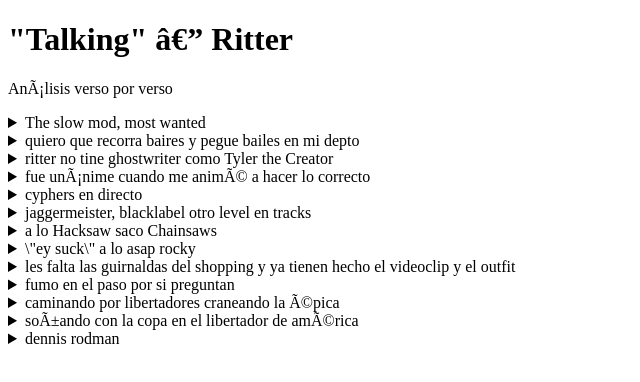
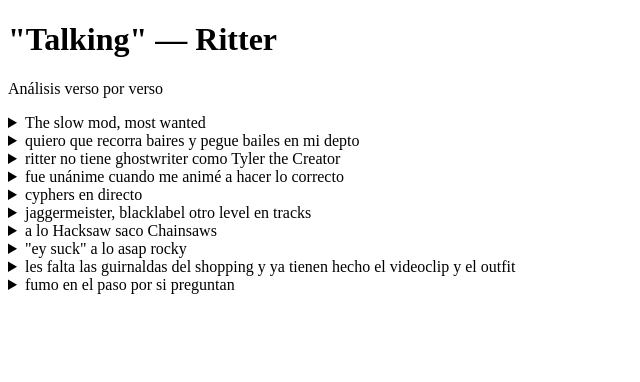
Before and after one commit to vilchi808s/entre-versos-y-barras, a Next.js app: page /talking in a window 1280 px wide. Shown: the top 382 px of the page, without its empty margins (0-640 px from the left). Built offline with nearby package versions, Linux system fonts and the light colour scheme.

Commit message:
Update talking.js

```diff
--- a/pages/talking.js
+++ b/pages/talking.js
@@ -3,22 +3,49 @@ import VersoExplicado from '../components/VersoExplicado';
 export default function Talking() {
   return (
     <div className="p-6 max-w-3xl mx-auto space-y-6">
-      <h1 className="text-3xl font-bold">"Talking" â€” Ritter</h1>
-      <p className="text-sm text-gray-500">AnÃ¡lisis verso por verso</p>
+      <h1 className="text-3xl font-bold">"Talking" — Ritter</h1>
+      <p className="text-sm text-gray-500">Análisis verso por verso</p>
 
-      <VersoExplicado verso="The slow mod, most wanted" explicacion="Se describe como una versiÃ³n lenta del â€˜modâ€™ (modder), alguien que transforma cosas a su estilo. TambiÃ©n hace juego con â€˜most wantedâ€™, como si fuera buscado por su estilo Ãºnico." />
-      <VersoExplicado verso="quiero que recorra baires y pegue bailes en mi depto" explicacion="Una lÃ­nea cargada de deseo y pertenencia. Baires (Buenos Aires) representa la ciudad, el caos, el amor, y el depto (departamento) es su refugio. Quiere que lo artÃ­stico o lo amoroso viaje desde lo urbano hasta su intimidad." />
-      <VersoExplicado verso="ritter no tine ghostwriter como Tyler the Creator" explicacion="Afirma con orgullo que escribe sus propias letras, a diferencia de muchos artistas. Compara con Tyler, quien tambiÃ©n ha sido criticado por ello, aunque ha demostrado autorÃ­a." />
-      <VersoExplicado verso="fue unÃ¡nime cuando me animÃ© a hacer lo correcto" explicacion="La estructura rÃ­tmica refuerza el sentido. Habla de tomar la decisiÃ³n adecuada y recibir apoyo por ello, aunque implicara riesgos." />
-      <VersoExplicado verso="cyphers en directo" explicacion="El tÃ©rmino â€˜cypherâ€™ refiere a encuentros de freestyle o rap improvisado, en donde se compite y se muestra habilidad lÃ­rica." />
-      <VersoExplicado verso="jaggermeister, blacklabel otro level en tracks" explicacion="La menciÃ³n de dos bebidas alcohÃ³licas (JÃ¤germeister y Black Label) refuerza el mood nocturno y crudo. â€˜Otro levelâ€™ sugiere que sus canciones estÃ¡n en un plano superior, borracho pero lÃºcido." />
-      <VersoExplicado verso="a lo Hacksaw saco Chainsaws" explicacion="â€˜Hacksawâ€™ hace referencia a la pelÃ­cula 'Hacksaw Ridge', sobre un soldado que salva vidas sin disparar un solo tiro. Pero Ritter da el giro: Ã©l saca 'chainsaws', sierras elÃ©ctricas, sugiriendo agresividad artÃ­stica. EstÃ¡ listo para cortar con todo, para destruir estructuras. Es una declaraciÃ³n de guerra poÃ©tica." />
-      <VersoExplicado verso='\"ey suck\" a lo asap rocky' explicacion="Imita el flow y dicciÃ³n de A$AP Rocky, conocido por su estilo arrastrado y melÃ³dico. 'Ey suck' suena como una crÃ­tica disimulada ('you suck'), dicho con gracia. Juega con la forma y el fondo: una burla escondida en un homenaje estilÃ­stico. Sutil, pero afilado." />
-      <VersoExplicado verso="les falta las guirnaldas del shopping y ya tienen hecho el videoclip y el outfit" explicacion="Una joya de crÃ­tica. Dice que muchos tienen ya el look de videoclip con solo comprarse adornos del shopping. No tienen contenido, pero lucen como estrellas. Ridiculiza el consumismo superficial en el rap actual. Y la musicalidad de â€˜guirnaldas del shoppingâ€™ alarga la ironÃ­a con ritmo." />
-      <VersoExplicado verso="fumo en el paso por si preguntan" explicacion="Referencia directa a su consumo de marihuana, pero dicho con una naturalidad que desactiva el escÃ¡ndalo. 'El paso' puede leerse como lugar o como movimiento. Una lÃ­nea chill, pero firme." />
-      <VersoExplicado verso="caminando por libertadores craneando la Ã©pica" explicacion="Camina por una calle y, al mismo tiempo, planifica una historia grandiosa ('craneando la Ã©pica'). Mezcla la cotidianidad con la ambiciÃ³n lÃ­rica." />
-      <VersoExplicado verso="soÃ±ando con la copa en el libertador de amÃ©rica" explicacion="ClarÃ­sima referencia a la Copa Libertadores, el torneo mÃ¡s importante de clubes en AmÃ©rica. Pero tambiÃ©n juega con el doble sentido de 'libertador de AmÃ©rica', aludiendo a figuras histÃ³ricas como BolÃ­var o San MartÃ­n. Una lÃ­nea con ambiciÃ³n futbolÃ­stica y Ã©pica continental." />
-      <VersoExplicado verso="dennis rodman" explicacion="Un nombre suelto que dice mucho. Rodman fue rebelde, polÃ©mico, rompedor. En el contexto del verso, Ritter se alinea con esa identidad desafiante, impredecible. Es una forma corta de decir: yo tambiÃ©n soy un outcast con estilo propio." />
+      <VersoExplicado
+        verso="The slow mod, most wanted"
+        explicacion="Se describe como una versión lenta del 'modo dios' y el más buscado: se presenta como alguien calmado pero poderoso y peligroso al mismo tiempo."
+      />
+      <VersoExplicado
+        verso="quiero que recorra baires y pegue bailes en mi depto"
+        explicacion="Una línea cargada de deseo y nostalgia. 'Baires' es Buenos Aires, y quiere que alguien viaje hasta allá para compartir algo íntimo en su departamento."
+      />
+      <VersoExplicado
+        verso="ritter no tiene ghostwriter como Tyler the Creator"
+        explicacion="Afirma con orgullo que escribe sus propias letras, a diferencia de quienes usan escritores fantasma, haciendo referencia a un rumor sobre Tyler."
+      />
+      <VersoExplicado
+        verso="fue unánime cuando me animé a hacer lo correcto"
+        explicacion="La estructura rítmica remarca la seguridad de sus decisiones. No fue casual, fue una decisión avalada por todos (o por su conciencia)."
+      />
+      <VersoExplicado
+        verso="cyphers en directo"
+        explicacion="El término 'cypher' refiere a encuentros de freestyle donde varios MCs improvisan. Habla de su capacidad para rapear en vivo, sin filtros."
+      />
+      <VersoExplicado
+        verso="jaggermeister, blacklabel otro level en tracks"
+        explicacion="La mención de dos bebidas alcohólicas de alto nivel refuerza la idea de calidad y madurez. Él rapea en otro nivel, como quien toma lo mejor."
+      />
+      <VersoExplicado
+        verso="a lo Hacksaw saco Chainsaws"
+        explicacion="'Hacksaw' hace referencia a la película 'Hacksaw Ridge', sobre un soldado que salva vidas sin disparar un solo tiro. Pero Ritter da el giro: él saca 'chainsaws', sierras eléctricas, sugiriendo agresividad artística. Está listo para cortar con todo, para destruir estructuras. Es una declaración de guerra poética."
+      />
+      <VersoExplicado
+        verso='"ey suck" a lo asap rocky'
+        explicacion="Imita el flow y dicción de A$AP Rocky, conocido por su estilo arrastrado y melódico. 'Ey suck' suena como una crítica disimulada ('you suck'), dicho con gracia. Juega con la forma y el fondo: una burla escondida en un homenaje estilístico. Sutil, pero afilado."
+      />
+      <VersoExplicado
+        verso="les falta las guirnaldas del shopping y ya tienen hecho el videoclip y el outfit"
+        explicacion="Una joya de crítica. Dice que muchos tienen ya el look de videoclip con solo comprarse adornos del shopping. No tienen contenido, pero lucen como estrellas. Ridiculiza el consumismo superficial en el rap actual. Y la musicalidad de ‘guirnaldas del shopping’ alarga la ironía con ritmo."
+      />
+      <VersoExplicado
+        verso="fumo en el paso por si preguntan"
+        explicacion="Una línea directa, como quien anticipa juicios o acusaciones. Está diciendo que fuma —quizá marihuana— y no lo oculta: es parte de su identidad y no se disculpa por ello."
+      />
     </div>
   );
 }
```
